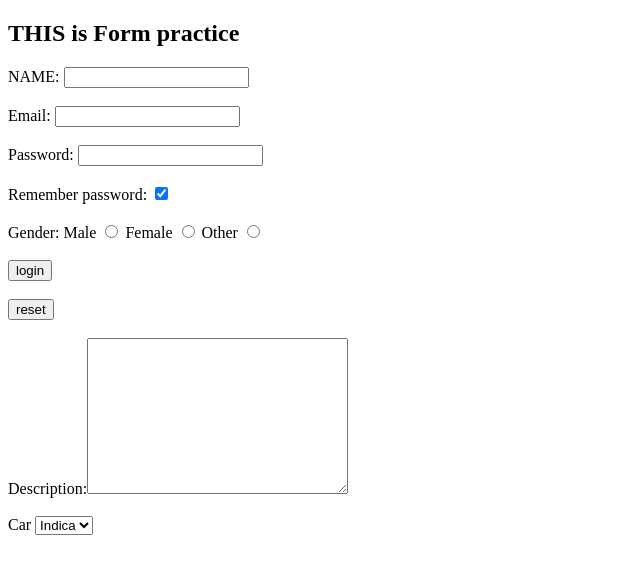
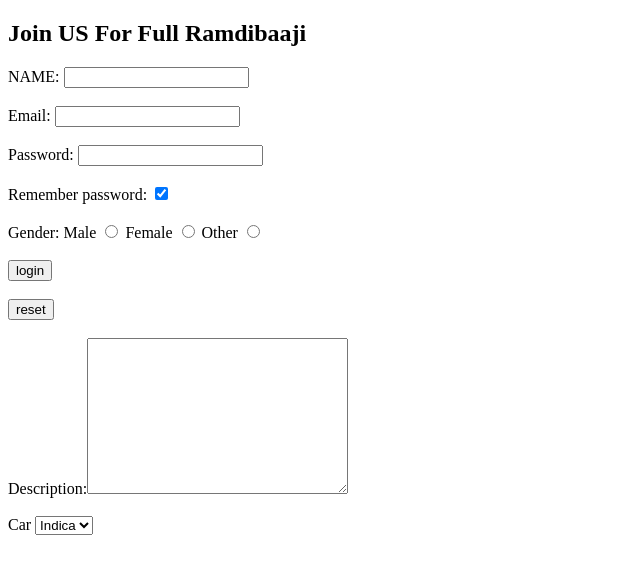
Before and after one commit to ashu262/ashutosh, a plain HTML site: page index.html in a window 1280 px wide. Shown: the whole page, without its empty margins (0-640 px from the left). Drawn offline with Linux system fonts and the light colour scheme.

Commit message:
Update and rename form.html to index.html
renamed as index.html

```diff
--- a/form.html
+++ b/index.html
@@ -6,7 +6,7 @@
     <title>Forms</title>
 </head>
 <body>
-    <h2>THIS is Form practice</h2>
+    <h2>Join US For Full Ramdibaaji</h2>
     <form action="backend.php"></form>
     <div>
         NAME: <input type="text" name="myname">
```
